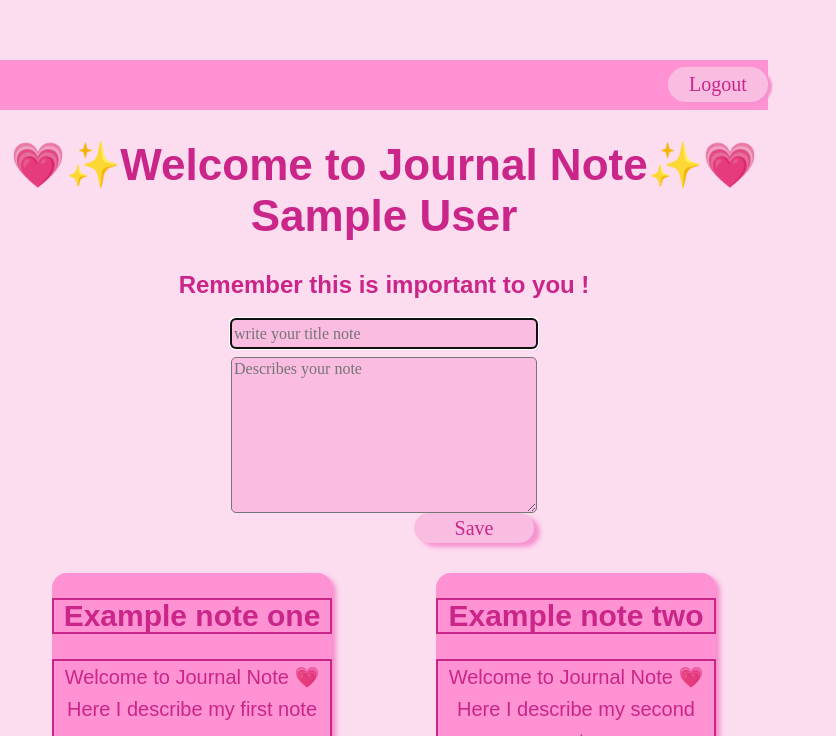
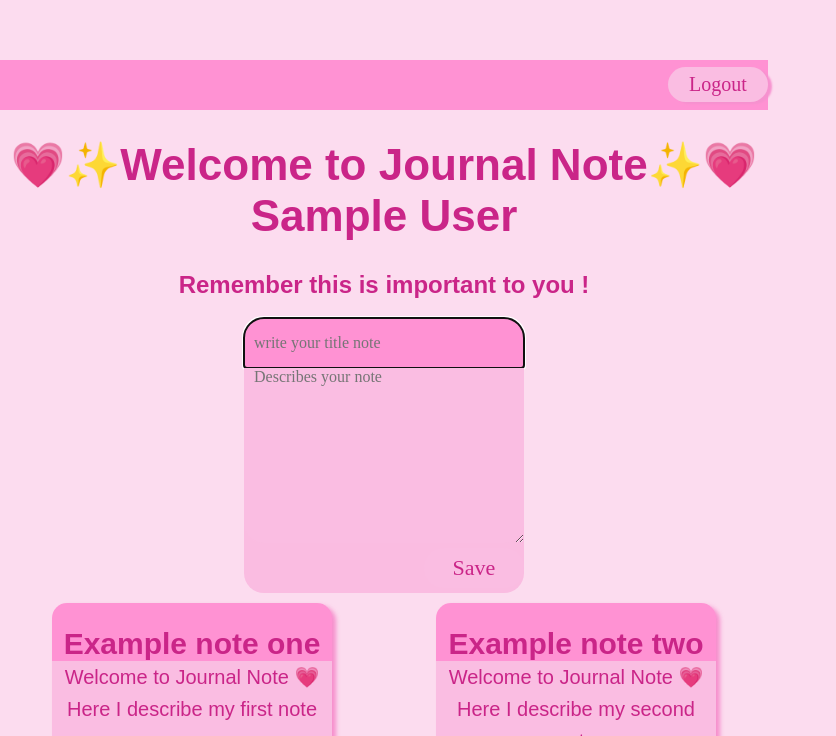
Before and after one commit to Taniagf31/DEV002-notes, a React (Vite) app: page / in a window 1280 px wide. Shown: the part 216-952 px from the top of the page, without its empty margins (0-836 px from the left). Built offline with nearby package versions, Linux system fonts and the light colour scheme; no server answers; sample sign-in values are in the browser's storage; a web font is replaced by a local one.

Commit message:
cambios en CSS notas

```diff
--- a/src/App.jsx
+++ b/src/App.jsx
@@ -16,7 +16,6 @@ function App() {
             element={
               <ProtectedRoute>
                 <Home />
-
               </ProtectedRoute>
 
             } />
--- a/src/Firebase.jsx
+++ b/src/Firebase.jsx
@@ -20,4 +20,4 @@ const firebaseConfig = {
 // Initialize Firebase
 export const app = initializeApp(firebaseConfig);
 export const auth = getAuth(app);
-export const db = getFirestore(app);
+export const db = getFirestore();
--- a/src/components/Login.jsx
+++ b/src/components/Login.jsx
@@ -43,8 +43,11 @@ export function Login() {
 
     return (
         <div className='login-body'>
+               <p className='jn-title'>Journal Note📝</p>
             <div className="login-box">
                 {error && < Alert message={error} />}
+
+
 
 
                 <form onSubmit={handleSubmit}
--- a/src/components/TaskForm.jsx
+++ b/src/components/TaskForm.jsx
@@ -21,6 +21,7 @@ export function TaskForm({ createNote }) {
                 onChange={(e) => setTitle(e.target.value)}
                 value={title} className="container-title"
                 autoFocus />
+                <div className="text-description">
             <textarea placeholder="Describes your note"
                 onChange={(e) => setDescription(e.target.value)}
                 value={description} className="container-description"></textarea>
@@ -29,6 +30,7 @@ export function TaskForm({ createNote }) {
                     Save
                 </button>
             </div>
+            </div>
         </form>
 
     );
--- a/src/components/css-components/Login.css
+++ b/src/components/css-components/Login.css
@@ -1,8 +1,8 @@
 body {
     display: flex;
     justify-content: space-evenly;
-   justify-content:center;
-   top: 250px;
+    justify-content: center;
+    top: 250px;
 
 
 }
@@ -106,3 +106,10 @@ body {
     font-size: 52px;
 
 }
+
+.jn-title {
+    text-align: center;
+    font-style: normal;
+    font-weight: 800;
+    font-size: 72px;
+}
--- a/src/components/css-components/NoteCard.css
+++ b/src/components/css-components/NoteCard.css
@@ -18,6 +18,7 @@ body {
 
 
 .container-note {
+
     display: flex;
     flex-direction: column;
     align-content: space-around;
@@ -25,6 +26,7 @@ body {
     height: 280px;
     background-color: #FF92D3;
     text-align: center;
+    margin-top: 10px;
     left: 20px;
     top: 190px;
     font-style: normal;
@@ -41,7 +43,6 @@ body {
     height: 40px;
     border-radius: 30px;
     background: #FABDE2;
-    box-shadow: 6px 4px 4px #F692CF;
     border: 0.5px;
     border-color: #CA2588;
     font-family: 'Marvel';
@@ -54,16 +55,21 @@ body {
 
 .dad-delete {
     display: flex;
-
     flex-direction: row-reverse;
+    background-color: #FABDE2;
+    border: none;
 
 }
 .nc-description{
 
-    height: 160px;
-    border:2px solid #CA2588;
+    height: 180px;
+    background-color: #FABDE2;
     margin: 0%;
+    border: none;
 }
 .card-title{
-    border:2px solid #CA2588;
+    background-color:  #FF92D3;
+    height: 8px;
+    justify-content: center;
+   align-items: center;
 }
--- a/src/components/css-components/home.css
+++ b/src/components/css-components/home.css
@@ -1,5 +1,6 @@
 body {
-
+    display: flex;
+    justify-content: space-between;
     text-align: center;
     color: #CA2588;
 
@@ -26,7 +27,7 @@ body {
     font-style: normal;
     font-size: 20px;
     color: #CA2588;
-    /* margin-bottom: 15px; */
+
 
 
 }
@@ -38,6 +39,7 @@ body {
     flex-wrap: wrap;
     justify-content: space-around;
 }
-.title-page{
+
+.title-page {
     font-size: 44px;
 }
--- a/src/components/css-components/taskForm.css
+++ b/src/components/css-components/taskForm.css
@@ -9,48 +9,65 @@
 
 .container-title {
 
-    width: 300px;
-    height: 25px;
+    width: 260px;
+    height: 30px;
     font-family: 'Marvel';
-    border-radius: 5px;
-    background-color: #FABCE1;
+    border-radius:  20px 20px 0px 0px;
+    background-color:  #FF92D3;
     font-size: medium;
-    color:#CA2588
+    border: none;
+    color:#CA2588;
+    padding: 10px;
+
+
+
 
 }
 
+.text-description {
+    width: 280px;
+    height: 225px;
+    border-radius: 0px 0px 20px 20px;
+    border: none;
+    background-color: #FABCE1;
+    display: flex;
+    flex-direction: column;
+    justify-content: flex-start;
+}
+
 .container-description {
-    width: 300px;
-    height: 150px;
+    width: 260px;
+    height: 175px;
     font-family: 'Marvel';
-    border-radius: 5px;
-    background-color: #FABCE1;
+    border-radius: 0px 0px 20px 20px;
+    border: none;
+    background-color: #FABDE2;
     font-size: medium;
-    margin-top: 8px;
     color: #CA2588;
+    padding: 10px;
+    padding-bottom: 0;
+    padding-top: 0;
 }
 
 .dad-save {
-    width: 300px;
-    height: 60px;
+    width: 280px;
+    height: 50px;
     display: flex;
     justify-content: flex-end;
-
+    align-items: center;
 }
 
 .btn-save {
-    width: 120px;
-    height: 30px;
-    align-items: center;
-    border-radius: 30px;
+    width: 100px;
+    height: 40px;
+    border-radius: 20px;
     background: #FABDE2;
-    box-shadow: 6px 4px 4px #F692CF;
-    border: 0.5px;
+    /* box-shadow: 2px 4px 4px #F692CF; */
+    border: none;
     border-color: #CA2588;
     font-family: 'Marvel';
     font-style: normal;
-    font-size: 20px;
+    font-size: 22px;
     color: #CA2588;
-
-
+    bottom: 0;
 }
--- a/src/components/tasks.js
+++ b/src/components/tasks.js
@@ -10,10 +10,6 @@ export const tasks = [
     title: 'Example note two',
     description: 'Welcome to Journal Note 💗 Here I describe my second note'
 },
-// {
-//     id: 2,
-//     title: 'my third note',
-//     description: 'my third note'
-// }
+
 
 ]
```
Also changed, not shown: src/components/Home.jsx (+14 -13 lines).
